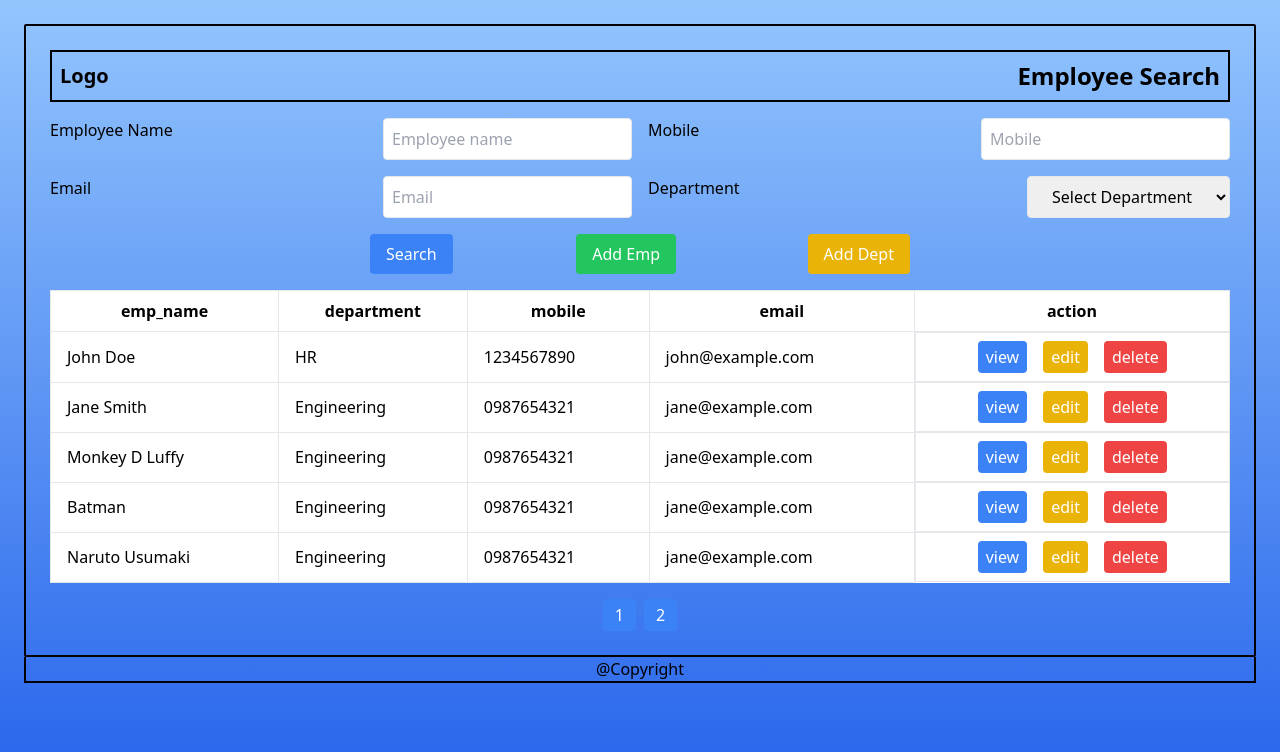
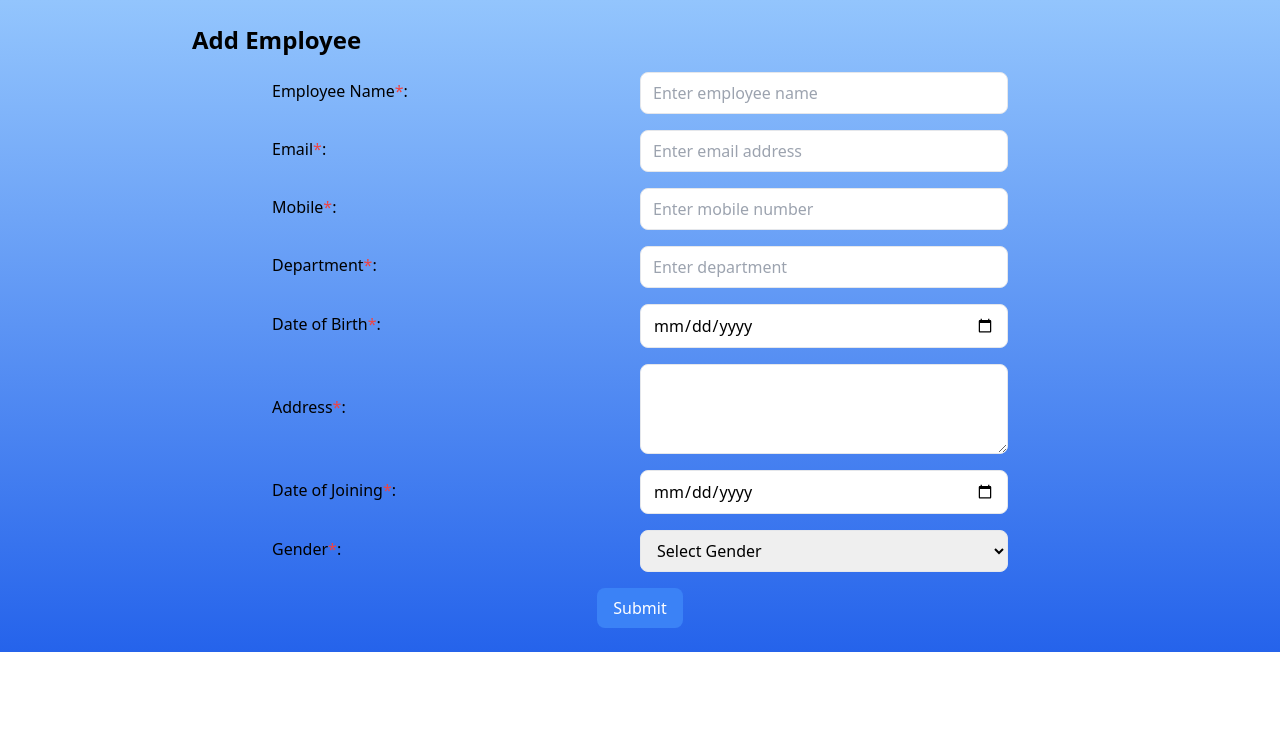
Before and after one commit to HarshKesharwani2/DT_Demo, a Vue app in the folder EMP/: page /AddEmployee in a window 1280 px wide. Shown: the top 752 px of the page. Built offline with nearby package versions, Linux system fonts and the light colour scheme.

Commit message:
added department page

```diff
--- a/EMP/src/App.vue
+++ b/EMP/src/App.vue
@@ -1,16 +1,17 @@
 <template>
-  <!-- <Navbar/> -->
-  <Home />
-  <!-- <div id="app" class="bg-gray-100">
-    <EmployeeForm />
-  </div> -->
+  <!-- <Navbar /> -->
+  <!-- <Home /> -->
+  <RouterView />
 </template>
 
 <script>
 import { RouterLink, RouterView } from 'vue-router'
 // import HelloWorld from './components/HelloWorld.vue'
 import Navbar from './components/Navbar.vue'
-import Home from './views/Home.vue'
+// import Home from './views/Home.vue';
+import AddDepartment from './views/AddDepartment.vue';
+import EmployeeForm from './components/EmployeeForm.vue';
+// import { RouterView } from 'vue-router';
 
 // {
 //     Navbar,
@@ -20,13 +21,18 @@ export default {
   name: 'App',
   components: {
     // Navbar,
-    Home,
+    // Home,
+    AddDepartment,
+    // AddEmployee,
+    EmployeeForm
   }
 };
 </script>
 
 <style scoped>
-html, body, #app {
+html,
+body,
+#app {
   height: 100%;
   width: 100%;
   margin: 0;
@@ -36,6 +42,7 @@ html, body, #app {
   display: flex;
   align-items: center;
   justify-content: center;
-  background-color: #f8f9fa; /* Optional: Background color for the entire app */
+  background-color: #f8f9fa;
+  /* Optional: Background color for the entire app */
 }
 </style>
--- a/EMP/src/components/EmployeeForm.vue
+++ b/EMP/src/components/EmployeeForm.vue
@@ -1,19 +1,85 @@
 <template>
-    <div>
-        <h2>Add Employee</h2>
-        <!-- Form for adding employee -->
-        <form @submit.prevent="submitForm">
-            <!-- Example fields -->
-            <label for="empName">Employee Name:</label>
-            <input v-model="employeeName" id="empName" type="text" required>
+    <div class="bg-gradient-to-b from-blue-300 to-blue-600 items-center p-6">
+        <div class="max-w-4xl mx-auto">
+            <h2 class="text-2xl font-bold mb-4">Add Employee</h2>
+            <!-- Form for adding employee -->
+            <form @submit.prevent="submitForm" class="space-y-4">
+                <!-- Employee Name -->
+                <div class="flex flex-row justify-between mx-20">
+                    <label for="empName" class="block mb-1 content-center mr-10">Employee Name<span
+                            class="text-red-500">*</span>:</label>
+                    <input v-model="employeeName" id="empName" type="text" placeholder="Enter employee name"
+                        class="w-1/2 px-3 py-2 border rounded-lg focus:outline-none focus:border-blue-500">
+                </div>
 
-            <label for="empDepartment">Department:</label>
-            <input v-model="department" id="empDepartment" type="text" required>
+                <!-- Email -->
+                <div class="flex flex-row justify-between mx-20 ">
+                    <label for="empEmail" class="block mb-1 content-center">Email<span
+                            class="text-red-500">*</span>:</label>
+                    <input v-model="email" id="empEmail" type="email" placeholder="Enter email address"
+                        class="w-1/2 px-3 py-2 border rounded-lg focus:outline-none focus:border-blue-500">
+                </div>
 
-            <!-- Add more fields as per your form -->
+                <!-- Mobile -->
+                <div class="flex flex-row justify-between mx-20">
+                    <label for="empMobile" class="block mb-1 content-center">Mobile<span
+                            class="text-red-500">*</span>:</label>
+                    <input v-model="mobile" id="empMobile" type="text" placeholder="Enter mobile number"
+                        class="w-1/2 px-3 py-2 border rounded-lg focus:outline-none focus:border-blue-500">
+                </div>
 
-            <button type="submit">Submit</button>
-        </form>
+                <!-- Department -->
+                <div class="flex flex-row justify-between mx-20">
+                    <label for="empDepartment" class="block mb-1 content-center">Department<span
+                            class="text-red-500">*</span>:</label>
+                    <input v-model="department" id="empDepartment" type="text" placeholder="Enter department"
+                        class="w-1/2 px-3 py-2 border rounded-lg focus:outline-none focus:border-blue-500">
+                </div>
+
+                <!-- Date of Birth (DOB) -->
+                <div class="flex flex-row justify-between mx-20">
+                    <label for="empDOB" class="block mb-1 content-center">Date of Birth<span
+                            class="text-red-500">*</span>:</label>
+                    <input v-model="dob" id="empDOB" type="date"
+                        class="w-1/2 px-3 py-2 border rounded-lg focus:outline-none focus:border-blue-500">
+                </div>
+
+                <!-- Address -->
+                <div class="flex flex-row justify-between mx-20">
+                    <label for="empAddress" class="block mb-1 content-center">Address<span
+                            class="text-red-500">*</span>:</label>
+                    <textarea v-model="address" id="empAddress" rows="3"
+                        class="w-1/2 px-3 py-2 border rounded-lg focus:outline-none focus:border-blue-500"></textarea>
+                </div>
+
+                <!-- Date of Joining (DOJ) -->
+                <div class="flex flex-row justify-between mx-20">
+                    <label for="empDOJ" class="block mb-1 content-center">Date of Joining<span
+                            class="text-red-500">*</span>:</label>
+                    <input v-model="doj" id="empDOJ" type="date"
+                        class="w-1/2 px-3 py-2 border rounded-lg focus:outline-none focus:border-blue-500">
+                </div>
+
+                <!-- Gender -->
+                <div class="flex flex-row justify-between mx-20">
+                    <label for="empGender" class="block mb-1 content-center">Gender<span
+                            class="text-red-500">*</span>:</label>
+                    <select v-model="gender" id="empGender"
+                        class="w-1/2 px-3 py-2 border rounded-lg focus:outline-none focus:border-blue-500">
+                        <option value="" disabled>Select Gender</option>
+                        <option value="male">Male</option>
+                        <option value="female">Female</option>
+                        <option value="other">Other</option>
+                    </select>
+                </div>
+
+                <!-- Submit Button -->
+                <div class="text-center">
+                    <button type="submit"
+                        class="bg-blue-500 hover:bg-blue-600 text-white py-2 px-4 rounded-lg focus:outline-none">Submit</button>
+                </div>
+            </form>
+        </div>
     </div>
 </template>
 
@@ -22,14 +88,18 @@ export default {
     data() {
         return {
             employeeName: '',
+            email: '',
+            mobile: '',
             department: '',
-            // Add more data properties as needed
+            dob: '',
+            address: '',
+            doj: '',
+            gender: '',
         };
     },
     methods: {
         submitForm() {
-            // Logic to handle form submission (e.g., save employee)
-            // After saving, you can redirect or perform other actions
+            alert("Successfull Added Employee")
             this.$router.push('/'); // Redirect back to the main page after adding
         },
     },
@@ -37,5 +107,5 @@ export default {
 </script>
 
 <style scoped>
-/* Add component-specific styles here */
+/* No additional scoped styles needed with Tailwind CSS */
 </style>
--- a/EMP/src/views/AddDepartment.vue
+++ b/EMP/src/views/AddDepartment.vue
@@ -0,0 +1,79 @@
+<template>
+    <div class="min-h-screen bg-gradient-to-b from-blue-300 to-blue-600 items-center p-6">
+        <div class="max-w-4xl mx-auto">
+            <h2 class="text-2xl font-bold mb-4">Add Department</h2>
+            <!-- Form for adding employee -->
+            <form @submit.prevent="submitForm" class="space-y-4">
+                <!-- Department Name -->
+                <div class="flex flex-row justify-between mx-20">
+                    <label for="empName" class="block mb-1 content-center mr-10">Department Name<span
+                            class="text-red-500">*</span>:</label>
+                    <input v-model="employeeName" id="empName" type="text" placeholder="Enter employee name"
+                        class="w-1/2 px-3 py-2 border rounded-lg focus:outline-none focus:border-blue-500">
+                </div>
+
+                <!-- Department Type -->
+                <div class="flex flex-row justify-between mx-20">
+                    <label for="empDept" class="block mb-1 content-center">Department Type<span
+                            class="text-red-500">*</span>:</label>
+                    <select v-model="gender" id="empDept"
+                        class="w-1/2 px-3 py-2 border rounded-lg focus:outline-none focus:border-blue-500">
+                        <option value="" disabled>Select Type</option>
+                        <option value="HR">HR</option>
+                        <option value="Software Developer">Software Developer</option>
+                        <option value="Frontend Developer">Frontend Developer</option>
+                        <option value="Backend Developer">Backend Developer</option>
+                        <option value="MERN Stack Developer">MERN Stack Developer</option>
+
+                    </select>
+                </div>
+
+                <!-- Address Block -->
+                <div class="flex flex-row justify-between mx-20">
+                    <label for="EmpBlock" class="block mb-1 content-center">Address/Block<span
+                            class="text-red-500">*</span>:</label>
+                    <select v-model="gender" id="EmpBlock"
+                        class="w-1/2 px-3 py-2 border rounded-lg focus:outline-none focus:border-blue-500">
+                        <option value="" disabled>Select Address/Block</option>
+                        <option value="Bhilai">Bhilai</option>
+                        <option value="Durg">Durg</option>
+                        <option value="Raipur">Raipur</option>
+                    </select>
+                </div>
+
+                <!-- Submit Button -->
+                <div class="text-center">
+                    <button type="submit"
+                        class="bg-blue-500 hover:bg-blue-600 text-white py-2 px-4 rounded-lg focus:outline-none">Submit</button>
+                </div>
+            </form>
+        </div>
+    </div>
+</template>
+
+<script>
+export default {
+    data() {
+        return {
+            employeeName: '',
+            email: '',
+            mobile: '',
+            department: '',
+            dob: '',
+            address: '',
+            doj: '',
+            gender: '',
+        };
+    },
+    methods: {
+        submitForm() {
+            alert("Successfull Added Department")
+            this.$router.push('/'); // Redirect back to the main page after adding
+        },
+    },
+};
+</script>
+
+<style scoped>
+/* No additional scoped styles needed with Tailwind CSS */
+</style>
--- a/EMP/src/views/Home.vue
+++ b/EMP/src/views/Home.vue
@@ -11,21 +11,21 @@
 
             <!-- Search Form -->
             <div class="grid grid-cols-2 gap-4 mb-4">
-                <div class="flex flex-row justify-between">
-                    <label for="employeeName" class="mb-1">Employee Name</label>
+                <div class="flex flex-row justify-between mx-20">
+                    <label for="employeeName" class="mb-1 content-center">Employee Name</label>
                     <input v-model="employeeName" id="employeeName" type="text" placeholder="Employee name"
                         class="border p-2 rounded">
                 </div>
-                <div class="flex flex-row justify-between">
-                    <label for="mobile" class="mb-1">Mobile</label>
+                <div class="flex flex-row justify-between mx-20">
+                    <label for="mobile" class="mb-1 content-center">Mobile</label>
                     <input v-model="mobile" id="mobile" type="text" placeholder="Mobile" class="border p-2 rounded">
                 </div>
-                <div class="flex flex-row justify-between">
-                    <label for="email" class="mb-1">Email</label>
+                <div class="flex flex-row justify-between mx-20">
+                    <label for="email" class="mb-1 content-center">Email</label>
                     <input v-model="email" id="email" type="email" placeholder="Email" class="border p-2 rounded">
                 </div>
-                <div class="flex flex-row justify-between">
-                    <label for="department" class="mb-1">Department</label>
+                <div class="flex flex-row justify-between mx-20">
+                    <label for="department" class="mb-1 content-center">Department</label>
                     <select v-model="department" id="department" class="border p-2 px-5 rounded">
                         <option value="" disabled selected>Select Department</option>
                         <option value="HR">HR</option>
@@ -38,8 +38,8 @@
             <!-- Action Buttons -->
             <div class="flex justify-between mb-4 mx-80">
                 <button @click="search" class="bg-blue-500 text-white py-2 px-4 rounded">Search</button>
-                <router-link to="/add-employee" class="bg-green-500 text-white py-2 px-4 rounded mr-2">Add
-                    Emp</router-link>
+                <!-- <RouterLink to="/add-employee">add emp </RouterLink> -->
+                <button @click="addEmployee" class="bg-green-500 text-white py-2 px-4 rounded">Add Dept</button>
                 <button @click="addDepartment" class="bg-yellow-500 text-white py-2 px-4 rounded">Add Dept</button>
             </div>
 
@@ -95,11 +95,11 @@ export default {
             employees: [
                 // Sample data for demonstration purposes
                 { name: 'John Doe', department: 'HR', mobile: '1234567890', email: 'john@example.com' },
-                { name: 'Jane Smith', department: 'Engineering', mobile: '0987654321', email: 'jane@example.com' },
-                { name: 'Monkey D Luffy', department: 'Engineering', mobile: '0987654321', email: 'jane@example.com' },
-                { name: 'Batman', department: 'Engineering', mobile: '0987654321', email: 'jane@example.com' },
-                { name: 'Naruto Usumaki', department: 'Engineering', mobile: '0987654321', email: 'jane@example.com' },
-                { name: 'Goku', department: 'Engineering', mobile: '0987654321', email: 'jane@example.com' },
+                { name: 'Jane Smith', department: 'Engineering', mobile: '0987654321', email: 'Smith@example.com' },
+                { name: 'Monkey D Luffy', department: 'Engineering', mobile: '0987654321', email: 'Luffy@example.com' },
+                { name: 'Batman', department: 'Engineering', mobile: '0987654321', email: 'Batman@example.com' },
+                { name: 'Naruto Usumaki', department: 'Engineering', mobile: '0987654321', email: 'Usumaki@example.com' },
+                { name: 'Goku', department: 'Engineering', mobile: '0987654321', email: 'Goku@example.com' },
                 // Add more sample employees as needed
             ],
             currentPage: 1,
@@ -123,10 +123,10 @@ export default {
         addEmployee() {
             // Add employee logic
             // Navigate to the add employee page using router
-            this.$router.push('/add-employee');
+            this.$router.push('/AddEmployee');
         },
         addDepartment() {
-            // Add department logic
+            this.$router.push('/AddDepartment')
         },
         viewEmployee(employee) {
             // View employee logic
```
Also changed, not shown: EMP/src/router/index.js (+14 -9 lines).
